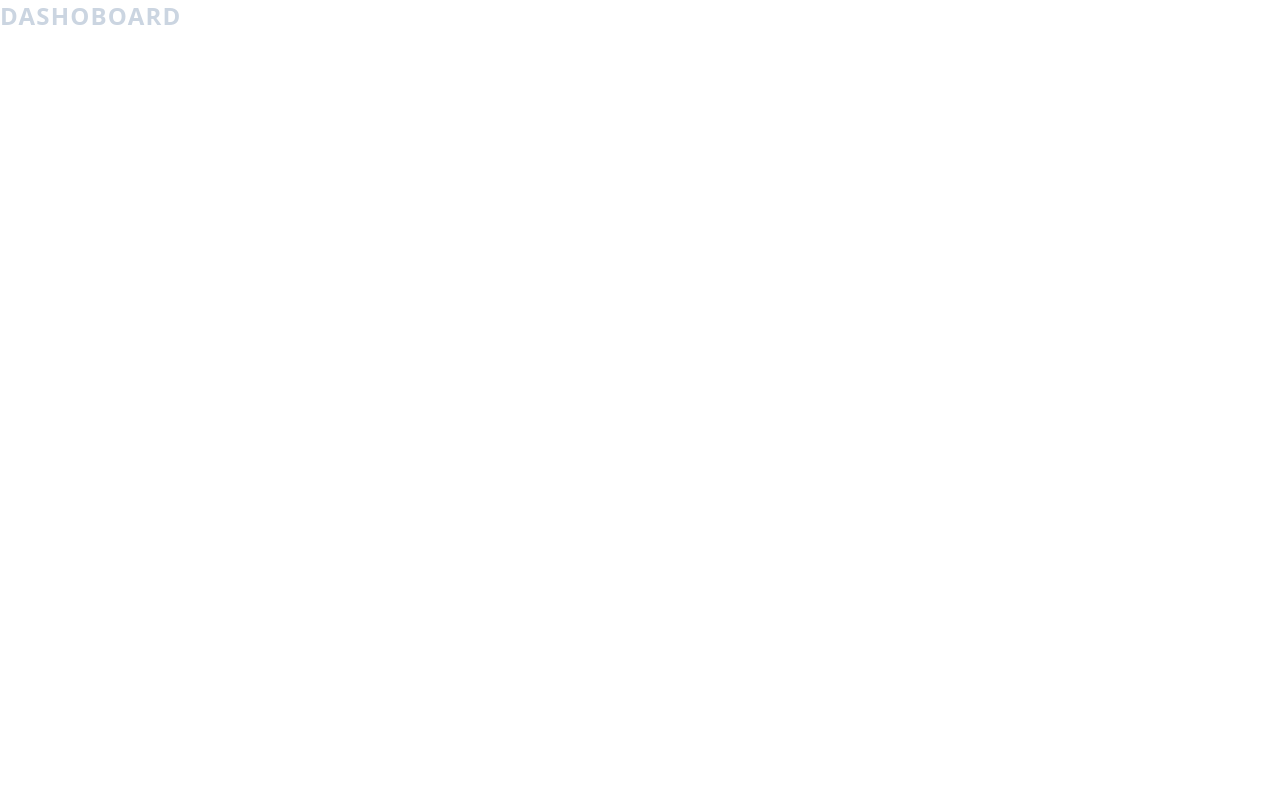
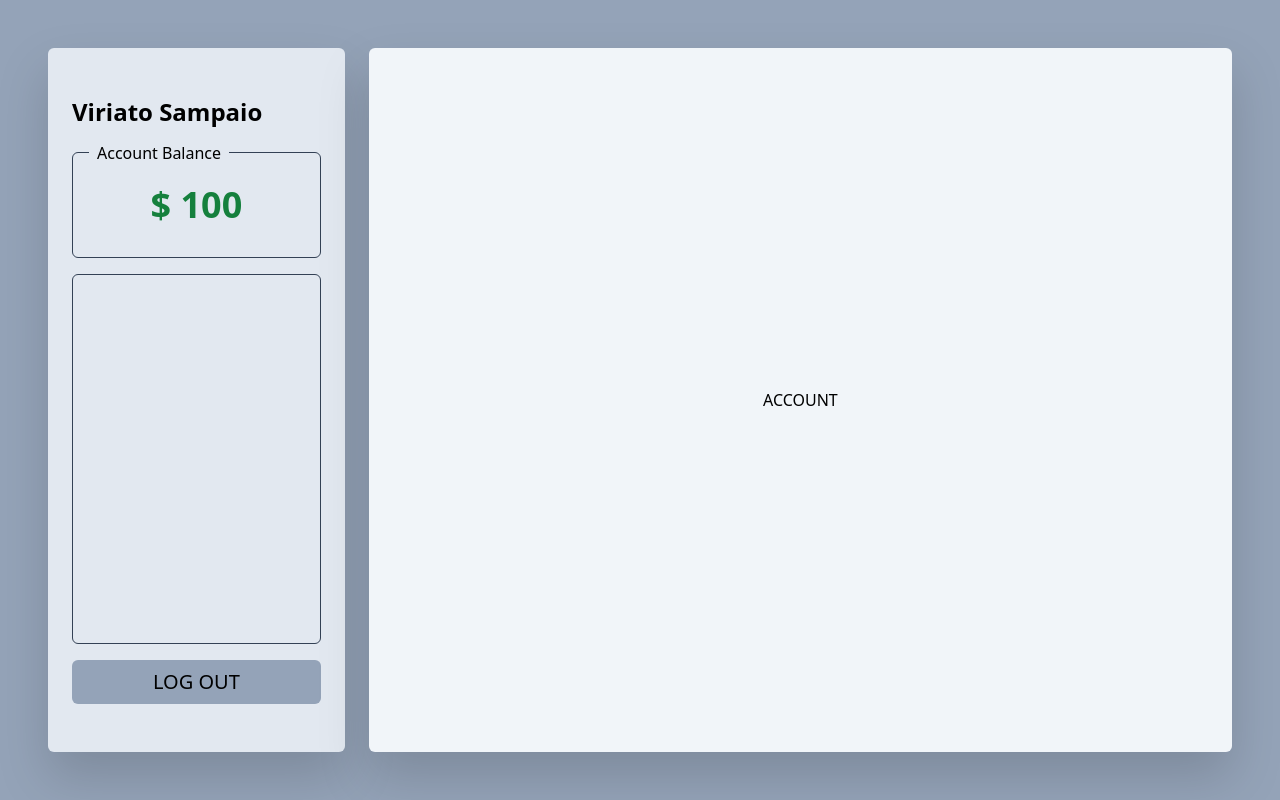
Before and after one commit to viriatonova/poc_react_express, a Next.js app in the folder frontend/: page /dashboard in a window 1280 px wide. Built offline with nearby package versions, Linux system fonts and the light colour scheme.

Commit message:
dashboard

```diff
--- /dev/null
+++ b/frontend/components/Balance.tsx
@@ -0,0 +1,10 @@
+const Balance = () => {
+    return (
+        <div className="balance">
+            <h2 className="text-4xl font-bold text-green-700">$ 100</h2>
+            <p>Account Balance</p>
+        </div>
+    );
+}
+
+export default Balance;
--- a/frontend/components/FormLogin.tsx
+++ b/frontend/components/FormLogin.tsx
@@ -1,7 +1,7 @@
 import { useForm, SubmitHandler } from "react-hook-form";
 import { ErrorMessage } from "@hookform/error-message";
 import { useRouter } from 'next/router';
-import { apiRegister} from "../service/api";
+import { apiRegister, apiLogin} from "../service/apiRequests";
 
 export type IFormInputs = {
     username: string
@@ -15,10 +15,11 @@ const FormLogin = () => {
     const onSubmit: SubmitHandler<IFormInputs> = async (data) => {
         data.username = data?.username.replace(/\s/g, '').trim()
         if (router.asPath === '/singup') {
-            const responseApi = await apiRegister(data)
-            if (responseApi?.user.id) router.push('/')
+            const userRegister = await apiRegister(data)
+            if (userRegister?.user.id) router.push('/')
         } else {
-            router.push('dashboard')
+            const userLogin = await apiLogin(data)
+            if (userLogin?.accessToken) router.push('dashboard')
         }
     };
     return (
@@ -63,7 +64,9 @@ const FormLogin = () => {
                     render={({ message }) => <p className="mt-1 text-red-400 tracking-wide">{message}</p>}
                 />
             </fieldset>
-            <button className="btn-primary" type="submit">Entrar</button>
+            <button className="btn-primary" type="submit">
+                { router.asPath === '/singup' ? "Sing up" : "Sing in"}
+            </button>
         </form>
     )
 }
--- /dev/null
+++ b/frontend/components/LastTransaction/LastCard.tsx
@@ -0,0 +1,13 @@
+import { ICard } from "./LastTransactions";
+
+const LastCard = ({name, currency, date}: ICard) => {
+    return (
+        <li className="last-card">
+            <ul>{name}</ul>
+            <ul>{currency}</ul>
+            <ul>{date}</ul>
+        </li>
+    );
+}
+
+export default LastCard;
--- /dev/null
+++ b/frontend/components/LastTransaction/LastTransactions.tsx
@@ -0,0 +1,32 @@
+import LastCard from "./LastCard";
+
+export type ICard = {
+    id?: number;
+    currency: number;
+    date: string;
+    name: string;
+};
+
+export type ICardItems = {
+    transactions: ICard[] | undefined
+}
+
+
+const LastTransactions = ({transactions}: ICardItems) => {
+    return (
+        <div className="last-transfer">
+            {
+                transactions?.map((transaction: ICard) => (
+                    <LastCard
+                        key={transaction.id}
+                        name={transaction.name}
+                        currency={transaction.currency}
+                        date={transaction.date}
+                    />
+                ))
+            }
+        </div>
+    );
+}
+
+export default LastTransactions;
--- a/frontend/pages/dashboard.tsx
+++ b/frontend/pages/dashboard.tsx
@@ -1,7 +1,21 @@
+import Balance from "../components/Balance";
+import LastTransactions from "../components/LastTransaction/LastTransactions";
+
 const Dashboard = () => {
     return (
-        <main>
-            <h1>DASHOBOARD</h1>
+        <main className="dash">
+            <aside>
+                <h2
+                className="
+                mb-6 text-2xl font-semibold
+                self-start
+                "
+                >Viriato Sampaio</h2>
+                <Balance />
+                <LastTransactions transactions={[]}/>
+                <button className="btn-primary">Log Out</button>
+            </aside>
+            <section>ACCOUNT</section>
         </main>
     )
 }
--- a/frontend/pages/index.tsx
+++ b/frontend/pages/index.tsx
@@ -5,7 +5,7 @@ const Home = () => {
     return (
         <main className="login">
             <section>
-                <h1 className="login-title">
+                <h1 className="mb-12">
                     <span className="text-green-500 font-bold mr-4 text-3xl">NG.Cash</span>
                     Internal Exchange
                 </h1>
--- a/frontend/pages/singup.tsx
+++ b/frontend/pages/singup.tsx
@@ -5,9 +5,13 @@ const SingUp = () => {
     return (
         <main className="login">
             <section>
-                <h1 className="login-title text-center tracking-wide text-3xl">
-                    Register
+                <h1 className="mb-4 tracking-wide self-start text-3xl text-green-500">
+                    First Time ?
                 </h1>
+                <p className="mb-12 text-slate-100 text-left">
+                    When register your account  will starts with
+                    <span className="ml-2 text-green-500 font-semibold">$ 100 !</span>
+                </p>
                 <FormLogin />
             </section>
         </main>
--- a/frontend/styles/globals.css
+++ b/frontend/styles/globals.css
@@ -87,8 +87,51 @@
         bg-slate-700 rounded-md drop-shadow-2xl
     }
 
-    .login-title {
-        @apply w-full h-full mb-12
+    /*
+    *
+    * DASHBOARD
+    */
 
+    .dash {
+        @apply w-screen h-screen p-12 space-x-6
+        flex justify-center items-center
+        bg-slate-400
     }
+
+    .dash section {
+        @apply w-full h-full p-6
+        flex justify-center items-center
+        bg-slate-100
+        rounded-md drop-shadow-2xl
+    }
+
+    .dash aside {
+        @apply w-1/3 h-full px-6 py-12
+        flex flex-col justify-start items-center
+        bg-slate-200
+        rounded-md drop-shadow-2xl
+    }
+
+    .balance {
+        @apply  w-full h-auto px-4 py-8 mb-4 relative
+        flex justify-center items-center
+        border border-slate-700 rounded-md
+    }
+
+    .balance p {
+        @apply  w-auto h-auto absolute left-4 -top-3
+        px-2 bg-slate-200
+    }
+
+    .last-transfer {
+        @apply  w-full h-full mb-4
+        flex flex-col justify-start items-center
+        border border-slate-700 rounded-md
+    }
+
+    .last-card {
+        @apply  w-full h-full
+        flex justify-start items-center
+    }
+
 }
```
Also changed, not shown: frontend/service/apiRequests.ts (renamed from frontend/service/api.ts, +16 -0 lines).
